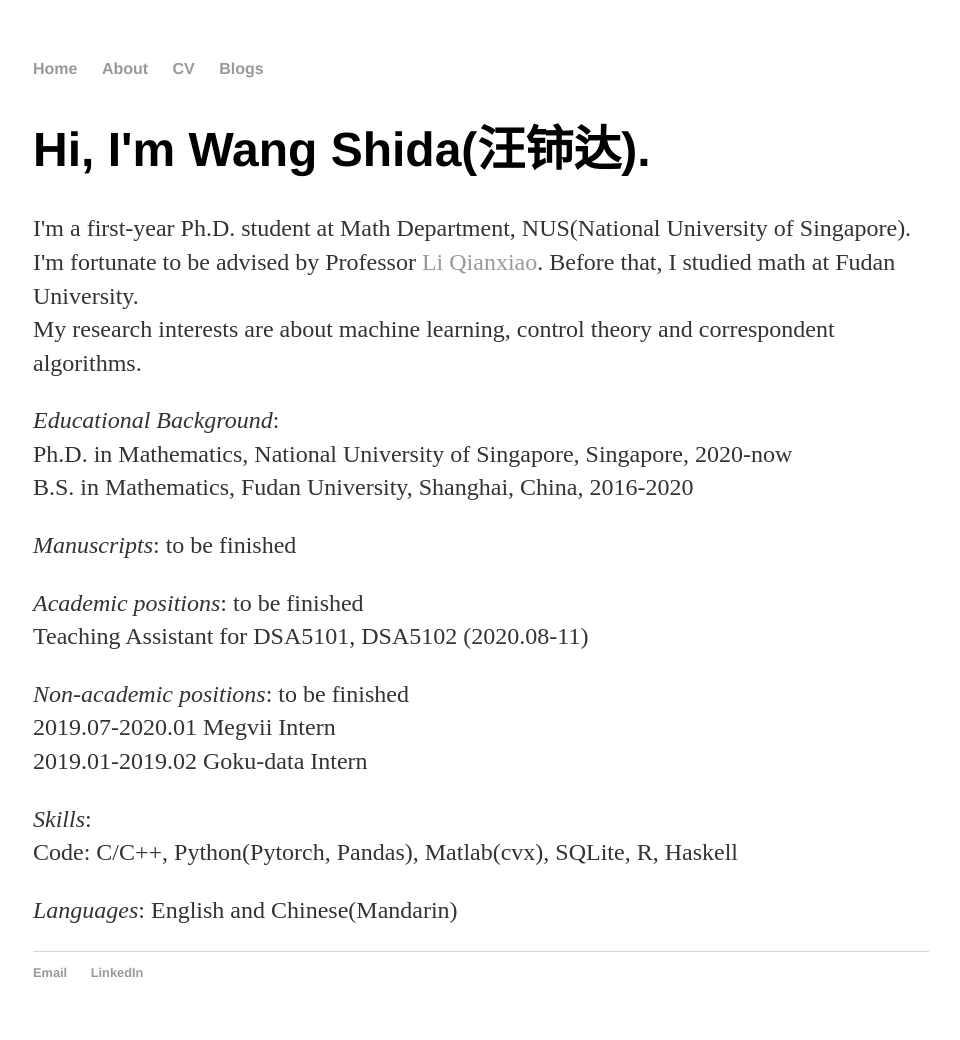
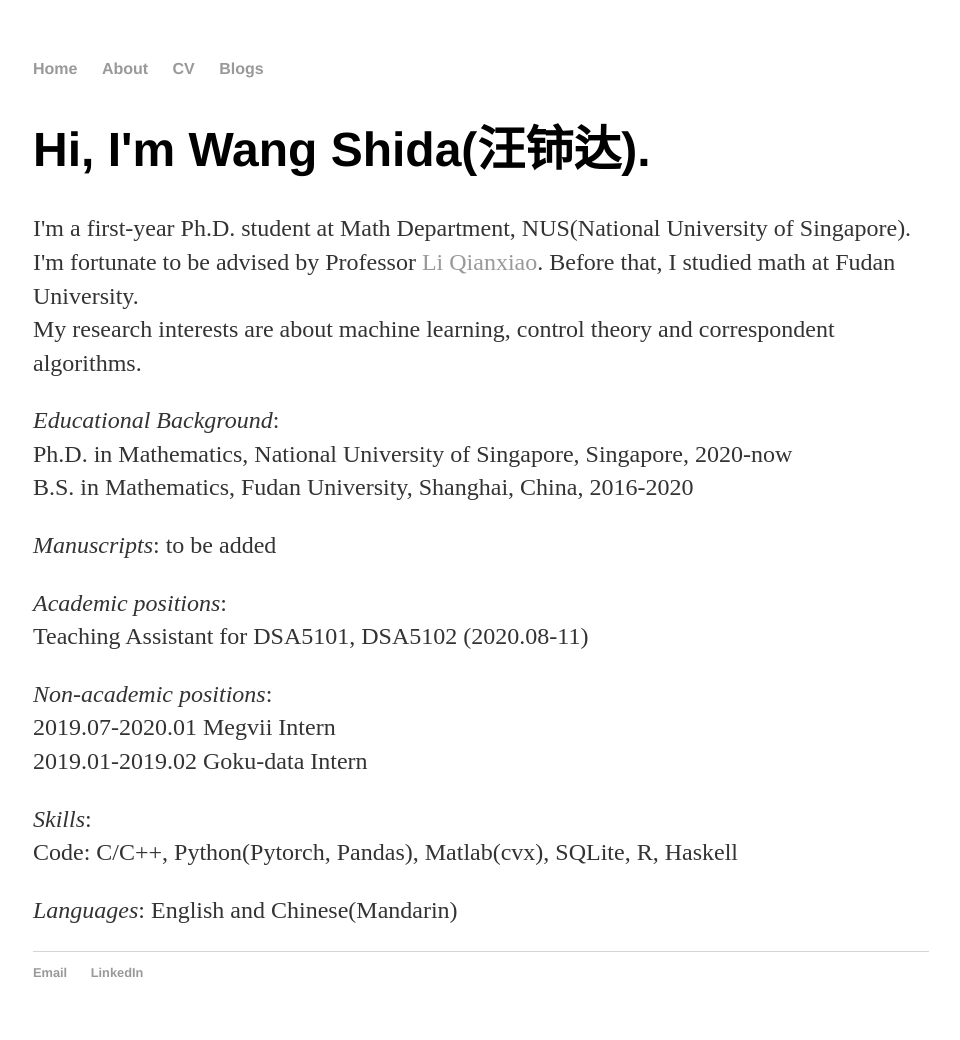
Before and after one commit to radarFudan/radarFudan.github.io, a Jekyll site: the page built from index.html, in a window 1280 px wide. Shown: the whole page, without its empty margins (159-1119 px from the left). Built offline with Jekyll 4.4.1, drawn with Linux system fonts in a browser that asks for light colours.

Commit message:
Update index.html

```diff
--- a/index.html
+++ b/index.html
@@ -12,12 +12,12 @@ title: Wang Shida
            Ph.D. in Mathematics, National University of Singapore, Singapore, 2020-now<br>
            B.S. in Mathematics, Fudan University, Shanghai, China, 2016-2020</p>
 
-    <p><em>Manuscripts</em>: to be finished</p>
+    <p><em>Manuscripts</em>: to be added</p>
 
-    <p><em>Academic positions</em>: to be finished<br>
+    <p><em>Academic positions</em>:<br>
            Teaching Assistant for DSA5101, DSA5102 (2020.08-11)</p>
 
-    <p><em>Non-academic positions</em>: to be finished<br>
+    <p><em>Non-academic positions</em>:<br>
            2019.07-2020.01 Megvii Intern<br>
            2019.01-2019.02 Goku-data Intern</p>
 
```
